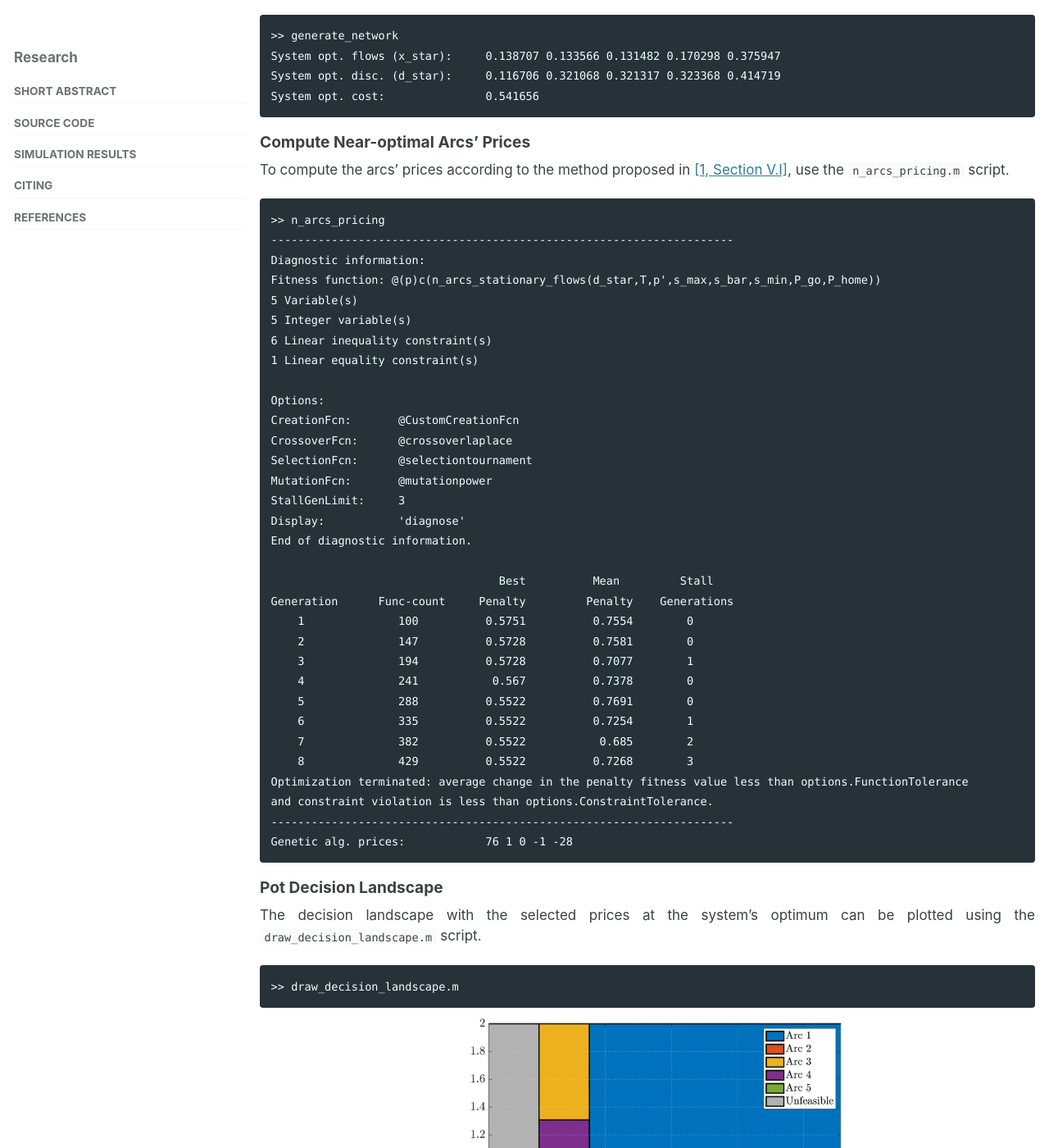
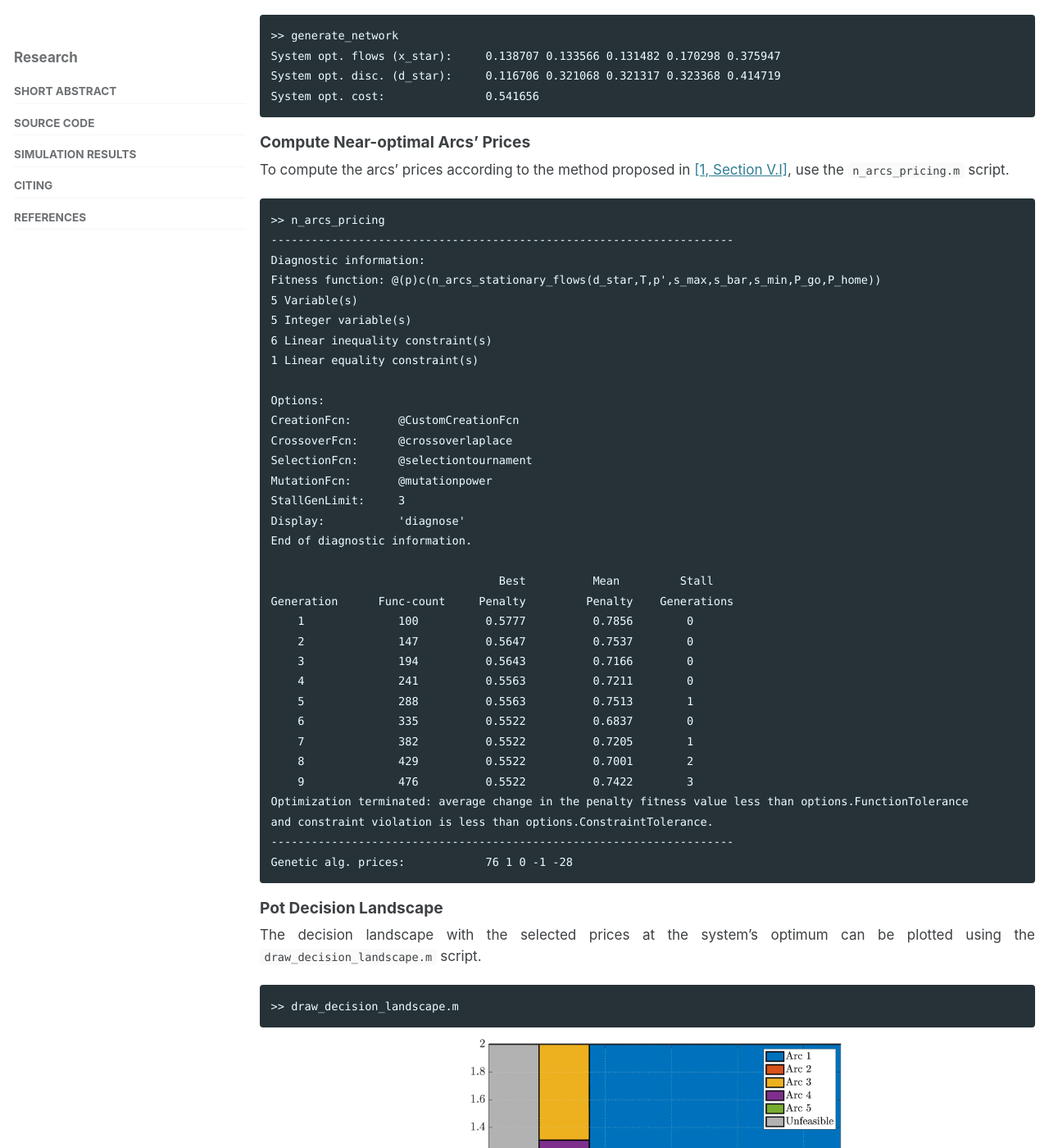
Before and after one commit to fish-tue/fish-tue.github.io, a Jekyll site: the page built from pages/research/single-origin-destination-routing.md, in a window 1280 px wide and 1400 px high, scrolled down 1282 px. Shown: the whole window at 82% size. Built offline with Jekyll 4.4.1, drawn with Linux system fonts in a browser that asks for light colours; cached includes are drawn as plain includes; formulas are drawn with MathJax 3.

Commit message:
minor change to output of simulation

```diff
--- a/pages/research/single-origin-destination-routing.md
+++ b/pages/research/single-origin-destination-routing.md
@@ -72,14 +72,15 @@ End of diagnostic information.
 
                                   Best          Mean         Stall
 Generation      Func-count     Penalty         Penalty    Generations
-    1              100          0.5751          0.7554        0
-    2              147          0.5728          0.7581        0
-    3              194          0.5728          0.7077        1
-    4              241           0.567          0.7378        0
-    5              288          0.5522          0.7691        0
-    6              335          0.5522          0.7254        1
-    7              382          0.5522           0.685        2
-    8              429          0.5522          0.7268        3
+    1              100          0.5777          0.7856        0
+    2              147          0.5647          0.7537        0
+    3              194          0.5643          0.7166        0
+    4              241          0.5563          0.7211        0
+    5              288          0.5563          0.7513        1
+    6              335          0.5522          0.6837        0
+    7              382          0.5522          0.7205        1
+    8              429          0.5522          0.7001        2
+    9              476          0.5522          0.7422        3
 Optimization terminated: average change in the penalty fitness value less than options.FunctionTolerance
 and constraint violation is less than options.ConstraintTolerance.
 ---------------------------------------------------------------------
```
